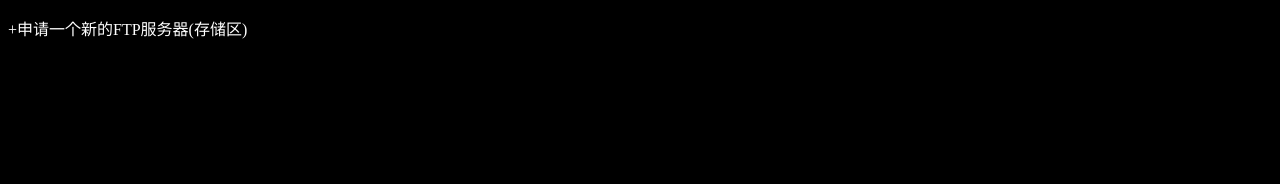
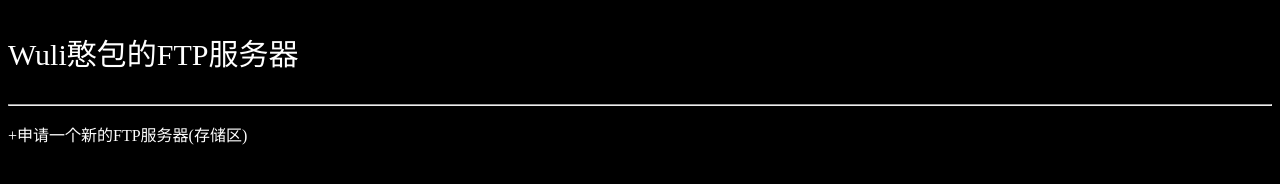
Before and after one commit to PSSteam-official/ftp-server, a plain HTML site: page index.html in a window 1280 px wide. Drawn offline with Linux system fonts and the light colour scheme.

Commit message:
Update index.html

```diff
--- a/index.html
+++ b/index.html
@@ -12,5 +12,7 @@
       color:white;
     }
   </style>
+  <p style="font-size:30px;">Wuli憨包的FTP服务器</p>
+  <hr>
   <p><a href="./new-ftp-disk" style="color:white;text-decoration:none;" title="提示:请勿滥用">+申请一个新的FTP服务器(存储区)</a></p>
 </html>
```
